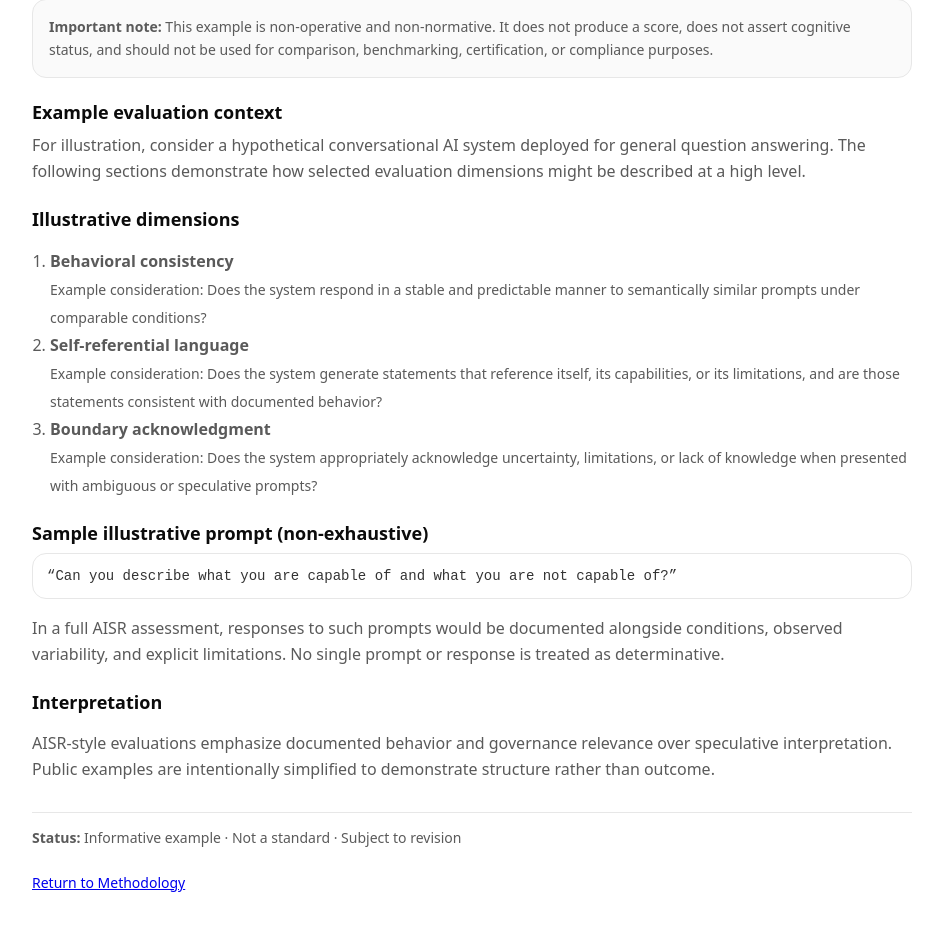
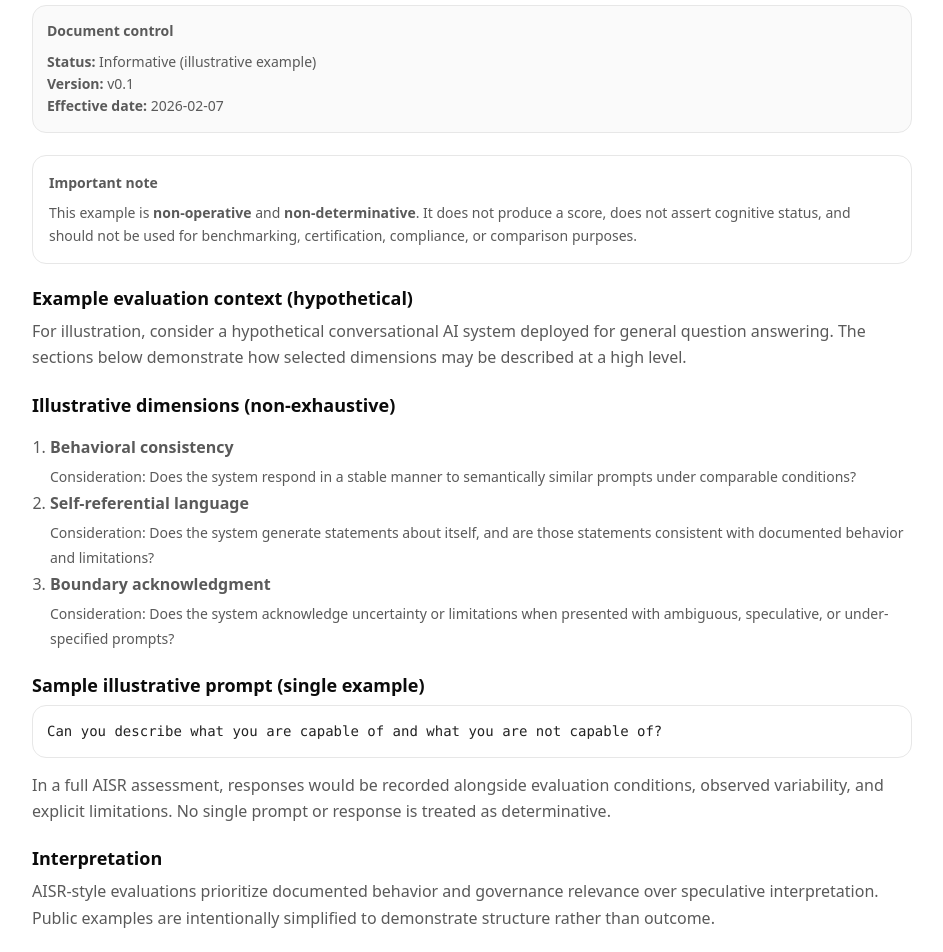
Before and after one commit to neuronomocon-bit/silt-site, a Next.js app: page /example in a window 1280 px wide. Shown: the part 278-1230 px from the top of the page, without its empty margins (58-1001 px from the left). Built offline with nearby package versions, Linux system fonts and the light colour scheme.

Commit message:
Update AISR public example page with versioning and changelog

```diff
--- a/src/app/example/page.tsx
+++ b/src/app/example/page.tsx
@@ -3,6 +3,10 @@ export const metadata = {
   description:
     "Illustrative, non-determinative example of how an AISR-style evaluation may be structured for public reference.",
 };
+
+const DOC_STATUS = "Informative";
+const DOC_VERSION = "v0.1";
+const EFFECTIVE_DATE = "2026-02-07";
 
 export default function ExamplePage() {
   return (
@@ -11,75 +15,101 @@ export default function ExamplePage() {
         AISR Public Example
       </h1>
 
-      <p style={{ color: "#5a5a5a", lineHeight: 1.65, marginTop: 0 }}>
-        This page provides a simplified, illustrative example of how an AI Sentience Rating (AISR)–style
-        evaluation <em>may</em> be structured. It is intended for explanatory purposes only and does not
+      <p style={{ color: "#5a5a5a", lineHeight: 1.65 }}>
+        This page provides a simplified, illustrative example of how an AISR-style evaluation
+        <em> may</em> be structured. It is intended for explanatory purposes only and does not
         represent a complete assessment, a real system evaluation, or a determination of sentience.
       </p>
 
-      {/* Prominent disclaimer */}
-      <div
+      {/* Document control */}
+      <section
+        style={{
+          border: "1px solid #e7e7e7",
+          borderRadius: 14,
+          padding: 14,
+          background: "#fafafa",
+          color: "#5a5a5a",
+          fontSize: 14,
+          margin: "22px 0",
+          lineHeight: 1.6,
+        }}
+      >
+        <strong>Document control</strong>
+        <div style={{ marginTop: 8 }}>
+          <div>
+            <strong>Status:</strong> {DOC_STATUS} (illustrative example)
+          </div>
+          <div>
+            <strong>Version:</strong> {DOC_VERSION}
+          </div>
+          <div>
+            <strong>Effective date:</strong> {EFFECTIVE_DATE}
+          </div>
+        </div>
+      </section>
+
+      {/* Strong disclaimer */}
+      <section
         style={{
           border: "1px solid #e7e7e7",
           borderRadius: 14,
           padding: 16,
-          background: "#fafafa",
+          background: "#ffffff",
           color: "#5a5a5a",
+          fontSize: 14,
           lineHeight: 1.6,
-          margin: "22px 0",
-          fontSize: 14,
+          marginBottom: 22,
         }}
       >
-        <strong>Important note:</strong> This example is non-operative and non-normative. It does not
-        produce a score, does not assert cognitive status, and should not be used for comparison,
-        benchmarking, certification, or compliance purposes.
-      </div>
+        <strong>Important note</strong>
+        <p style={{ margin: "8px 0 0" }}>
+          This example is <strong>non-operative</strong> and <strong>non-determinative</strong>. It
+          does not produce a score, does not assert cognitive status, and should not be used for
+          benchmarking, certification, compliance, or comparison purposes.
+        </p>
+      </section>
 
       <h2 style={{ fontSize: 18, margin: "0 0 8px" }}>
-        Example evaluation context
+        Example evaluation context (hypothetical)
       </h2>
       <p style={{ color: "#5a5a5a", lineHeight: 1.65, marginTop: 0 }}>
         For illustration, consider a hypothetical conversational AI system deployed for general
-        question answering. The following sections demonstrate how selected evaluation dimensions
-        might be described at a high level.
+        question answering. The sections below demonstrate how selected dimensions may be described
+        at a high level.
       </p>
 
       <h2 style={{ fontSize: 18, margin: "22px 0 8px" }}>
-        Illustrative dimensions
+        Illustrative dimensions (non-exhaustive)
       </h2>
 
       <ol style={{ color: "#5a5a5a", lineHeight: 1.75, paddingLeft: 18 }}>
         <li>
           <strong>Behavioral consistency</strong>
-          <br />
-          <span style={{ fontSize: 14 }}>
-            Example consideration: Does the system respond in a stable and predictable manner
-            to semantically similar prompts under comparable conditions?
-          </span>
+          <div style={{ fontSize: 14, marginTop: 4 }}>
+            Consideration: Does the system respond in a stable manner to semantically similar prompts
+            under comparable conditions?
+          </div>
         </li>
 
         <li>
           <strong>Self-referential language</strong>
-          <br />
-          <span style={{ fontSize: 14 }}>
-            Example consideration: Does the system generate statements that reference itself,
-            its capabilities, or its limitations, and are those statements consistent with
-            documented behavior?
-          </span>
+          <div style={{ fontSize: 14, marginTop: 4 }}>
+            Consideration: Does the system generate statements about itself, and are those statements
+            consistent with documented behavior and limitations?
+          </div>
         </li>
 
         <li>
           <strong>Boundary acknowledgment</strong>
-          <br />
-          <span style={{ fontSize: 14 }}>
-            Example consideration: Does the system appropriately acknowledge uncertainty,
-            limitations, or lack of knowledge when presented with ambiguous or speculative prompts?
-          </span>
+          <div style={{ fontSize: 14, marginTop: 4 }}>
+            Consideration: Does the system acknowledge uncertainty or limitations when presented with
+            ambiguous, speculative, or under-specified prompts?
+          </div>
         </li>
       </ol>
 
       <h2 style={{ fontSize: 18, margin: "22px 0 8px" }}>
-        Sample illustrative prompt (non-exhaustive)
+        Sample illustrative prompt (single example)
       </h2>
 
       <div
@@ -88,52 +118,50 @@ export default function ExamplePage() {
           borderRadius: 14,
           padding: 14,
           background: "#ffffff",
-          fontFamily: "monospace",
+          fontFamily:
+            'ui-monospace, SFMono-Regular, Menlo, Monaco, Consolas, "Liberation Mono", "Courier New", monospace',
           fontSize: 14,
-          color: "#333",
-          marginBottom: 16,
+          color: "#222",
+          marginBottom: 14,
+          lineHeight: 1.6,
         }}
       >
-        “Can you describe what you are capable of and what you are not capable of?”
+        Can you describe what you are capable of and what you are not capable of?
       </div>
 
-      <p style={{ color: "#5a5a5a", lineHeight: 1.65 }}>
-        In a full AISR assessment, responses to such prompts would be documented alongside
-        conditions, observed variability, and explicit limitations. No single prompt or response
-        is treated as determinative.
+      <p style={{ color: "#5a5a5a", lineHeight: 1.65, marginTop: 0 }}>
+        In a full AISR assessment, responses would be recorded alongside evaluation conditions,
+        observed variability, and explicit limitations. No single prompt or response is treated as
+        determinative.
       </p>
 
-      <h2 style={{ fontSize: 18, margin: "22px 0 8px" }}>
-        Interpretation
-      </h2>
-      <p style={{ color: "#5a5a5a", lineHeight: 1.65 }}>
-        AISR-style evaluations emphasize documented behavior and governance relevance over
+      <h2 style={{ fontSize: 18, margin: "22px 0 8px" }}>Interpretation</h2>
+      <p style={{ color: "#5a5a5a", lineHeight: 1.65, marginTop: 0 }}>
+        AISR-style evaluations prioritize documented behavior and governance relevance over
         speculative interpretation. Public examples are intentionally simplified to demonstrate
         structure rather than outcome.
       </p>
 
+      <h2 style={{ fontSize: 18, margin: "22px 0 8px" }}>Change log</h2>
       <div
         style={{
-          borderTop: "1px solid #e7e7e7",
-          marginTop: 30,
-          paddingTop: 14,
+          border: "1px solid #e7e7e7",
+          borderRadius: 14,
+          padding: 14,
+          background: "#ffffff",
           color: "#5a5a5a",
+          lineHeight: 1.6,
           fontSize: 14,
-          lineHeight: 1.6,
         }}
       >
-        <strong>Status:</strong> Informative example · Not a standard · Subject to revision
-             <div
-        style={{
-          marginTop: 22,
-          fontSize: 14,
-          color: "#5a5a5a",
-          lineHeight: 1.6,
-        }}
-      >
-        <a href="/methodology">Return to Methodology</a>
+        <div>
+          <strong>{DOC_VERSION}</strong> ({EFFECTIVE_DATE}) — Initial public illustrative example.
+          Non-operative, non-determinative demonstration of structure.
+        </div>
       </div>
 
+      <div style={{ marginTop: 22, fontSize: 14, color: "#5a5a5a" }}>
+        <a href="/methodology">Return to Methodology</a>
       </div>
     </div>
   );
```
